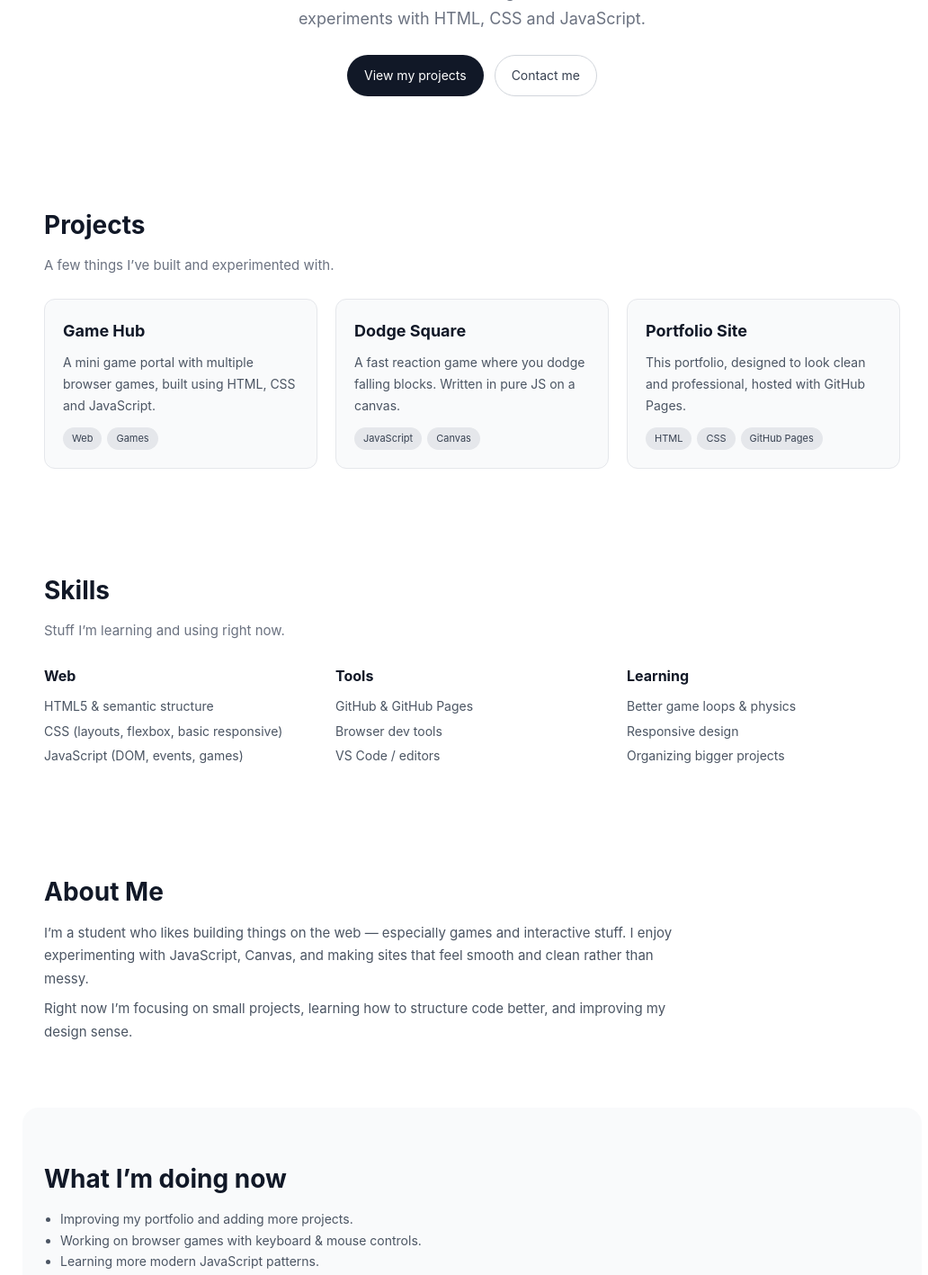
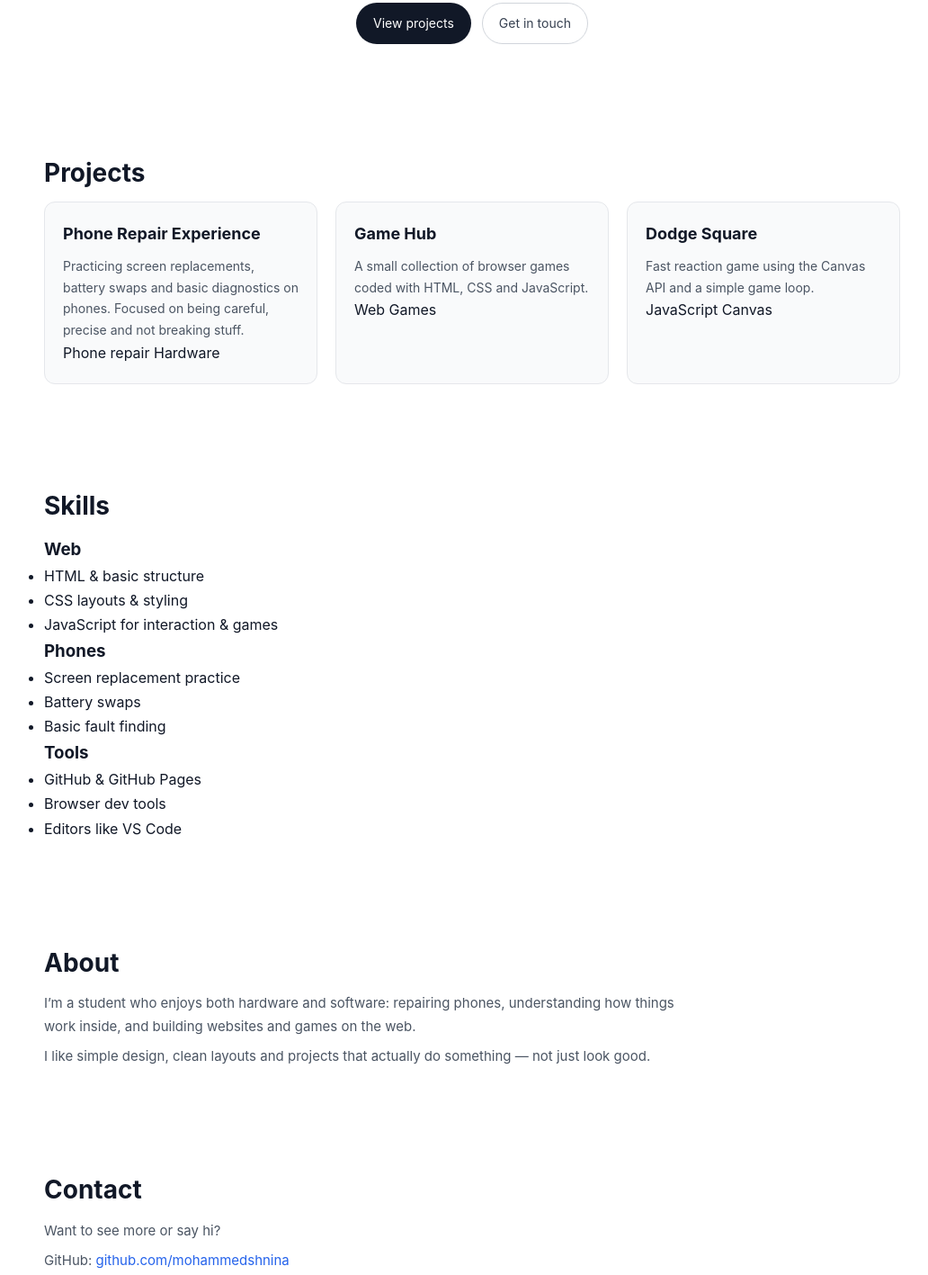
Before and after one commit to Mohammedshnina/MohammedPorfolio, a plain HTML site: page index.html in a window 1280 px wide. Shown: the part 314-1731 px from the top of the page at 90% size, without its empty margins (115-1147 px from the left). Drawn offline with Linux system fonts and the light colour scheme.

Commit message:
index.html

```diff
--- a/index.html
+++ b/index.html
@@ -21,62 +21,56 @@
 
     <!-- HERO -->
     <section class="hero">
-      <p class="hero-tag">Student • Web dev • Games</p>
-      <h1 class="hero-title">Hi, I’m Mohammed.</h1>
-      <p class="hero-subtitle">
-        I build clean websites, small games, and random experiments with
-        HTML, CSS and JavaScript.
+      <p class="hero-eyebrow">Student · Web · Phone repair</p>
+      <h1 class="hero-title">I fix phones and build clean websites.</h1>
+      <p class="hero-text">
+        I’m Mohammed – I like repairing phones, making browser games,
+        and designing simple, clean web pages.
       </p>
       <div class="hero-actions">
-        <a href="#projects" class="btn primary">View my projects</a>
-        <a href="#contact" class="btn ghost">Contact me</a>
+        <a href="#projects" class="btn primary">View projects</a>
+        <a href="#contact" class="btn ghost">Get in touch</a>
       </div>
     </section>
 
     <!-- PROJECTS -->
     <section id="projects" class="section">
       <h2 class="section-title">Projects</h2>
-      <p class="section-subtitle">
-        A few things I’ve built and experimented with.
-      </p>
 
       <div class="cards">
 
         <article class="card">
+          <h3>Phone Repair Experience</h3>
+          <p>
+            Practicing screen replacements, battery swaps and basic diagnostics
+            on phones. Focused on being careful, precise and not breaking stuff.
+          </p>
+          <div class="card-tags">
+            <span class="tag">Phone repair</span>
+            <span class="tag">Hardware</span>
+          </div>
+        </article>
+
+        <article class="card">
           <h3>Game Hub</h3>
           <p>
-            A mini game portal with multiple browser games, built using
-            HTML, CSS and JavaScript.
+            A small collection of browser games coded with HTML, CSS and
+            JavaScript.
           </p>
-          <!-- Add your real link here when ready -->
-          <div class="card-footer">
-            <span class="pill">Web</span>
-            <span class="pill">Games</span>
+          <div class="card-tags">
+            <span class="tag">Web</span>
+            <span class="tag">Games</span>
           </div>
         </article>
 
         <article class="card">
           <h3>Dodge Square</h3>
           <p>
-            A fast reaction game where you dodge falling blocks.
-            Written in pure JS on a canvas.
+            Fast reaction game using the Canvas API and a simple game loop.
           </p>
-          <div class="card-footer">
-            <span class="pill">JavaScript</span>
-            <span class="pill">Canvas</span>
-          </div>
-        </article>
-
-        <article class="card">
-          <h3>Portfolio Site</h3>
-          <p>
-            This portfolio, designed to look clean and professional,
-            hosted with GitHub Pages.
-          </p>
-          <div class="card-footer">
-            <span class="pill">HTML</span>
-            <span class="pill">CSS</span>
-            <span class="pill">GitHub Pages</span>
+          <div class="card-tags">
+            <span class="tag">JavaScript</span>
+            <span class="tag">Canvas</span>
           </div>
         </article>
 
@@ -86,32 +80,29 @@
     <!-- SKILLS -->
     <section id="skills" class="section">
       <h2 class="section-title">Skills</h2>
-      <p class="section-subtitle">
-        Stuff I’m learning and using right now.
-      </p>
-      <div class="skills-grid">
-        <div class="skills-group">
+      <div class="skills">
+        <div class="skills-column">
           <h3>Web</h3>
           <ul>
-            <li>HTML5 & semantic structure</li>
-            <li>CSS (layouts, flexbox, basic responsive)</li>
-            <li>JavaScript (DOM, events, games)</li>
+            <li>HTML & basic structure</li>
+            <li>CSS layouts & styling</li>
+            <li>JavaScript for interaction & games</li>
           </ul>
         </div>
-        <div class="skills-group">
+        <div class="skills-column">
+          <h3>Phones</h3>
+          <ul>
+            <li>Screen replacement practice</li>
+            <li>Battery swaps</li>
+            <li>Basic fault finding</li>
+          </ul>
+        </div>
+        <div class="skills-column">
           <h3>Tools</h3>
           <ul>
             <li>GitHub & GitHub Pages</li>
             <li>Browser dev tools</li>
-            <li>VS Code / editors</li>
-          </ul>
-        </div>
-        <div class="skills-group">
-          <h3>Learning</h3>
-          <ul>
-            <li>Better game loops & physics</li>
-            <li>Responsive design</li>
-            <li>Organizing bigger projects</li>
+            <li>Editors like VS Code</li>
           </ul>
         </div>
       </div>
@@ -119,35 +110,25 @@
 
     <!-- ABOUT -->
     <section id="about" class="section">
-      <h2 class="section-title">About Me</h2>
+      <h2 class="section-title">About</h2>
       <p class="about-text">
-        I’m a student who likes building things on the web — especially
-        games and interactive stuff. I enjoy experimenting with JavaScript,
-        Canvas, and making sites that feel smooth and clean rather than messy.
+        I’m a student who enjoys both hardware and software:
+        repairing phones, understanding how things work inside, and
+        building websites and games on the web.
       </p>
       <p class="about-text">
-        Right now I’m focusing on small projects, learning how to structure
-        code better, and improving my design sense.
+        I like simple design, clean layouts and projects that actually do
+        something — not just look good.
       </p>
-    </section>
-
-    <!-- NOW / STATUS -->
-    <section class="section now">
-      <h2 class="section-title">What I’m doing now</h2>
-      <ul class="now-list">
-        <li>Improving my portfolio and adding more projects.</li>
-        <li>Working on browser games with keyboard & mouse controls.</li>
-        <li>Learning more modern JavaScript patterns.</li>
-      </ul>
     </section>
 
     <!-- CONTACT -->
     <section id="contact" class="section">
       <h2 class="section-title">Contact</h2>
-      <p class="section-subtitle">
+      <p class="about-text">
         Want to see more or say hi?
       </p>
-      <p>
+      <p class="about-text">
         GitHub:
         <a href="https://github.com/mohammedshnina" target="_blank">
           github.com/mohammedshnina
```
